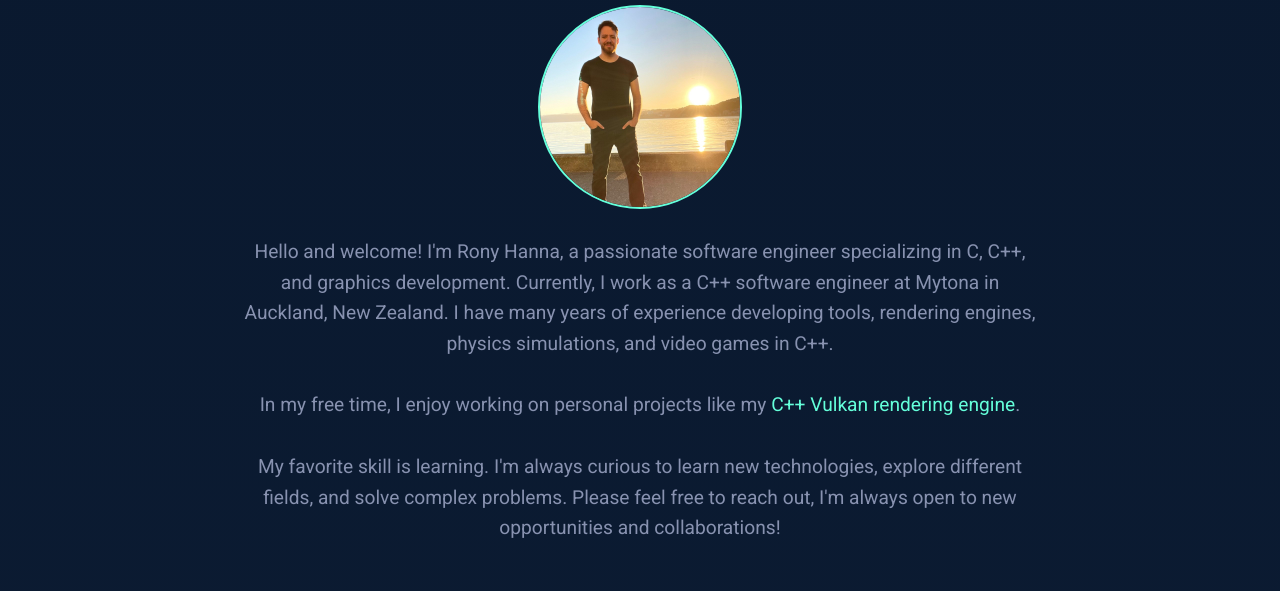
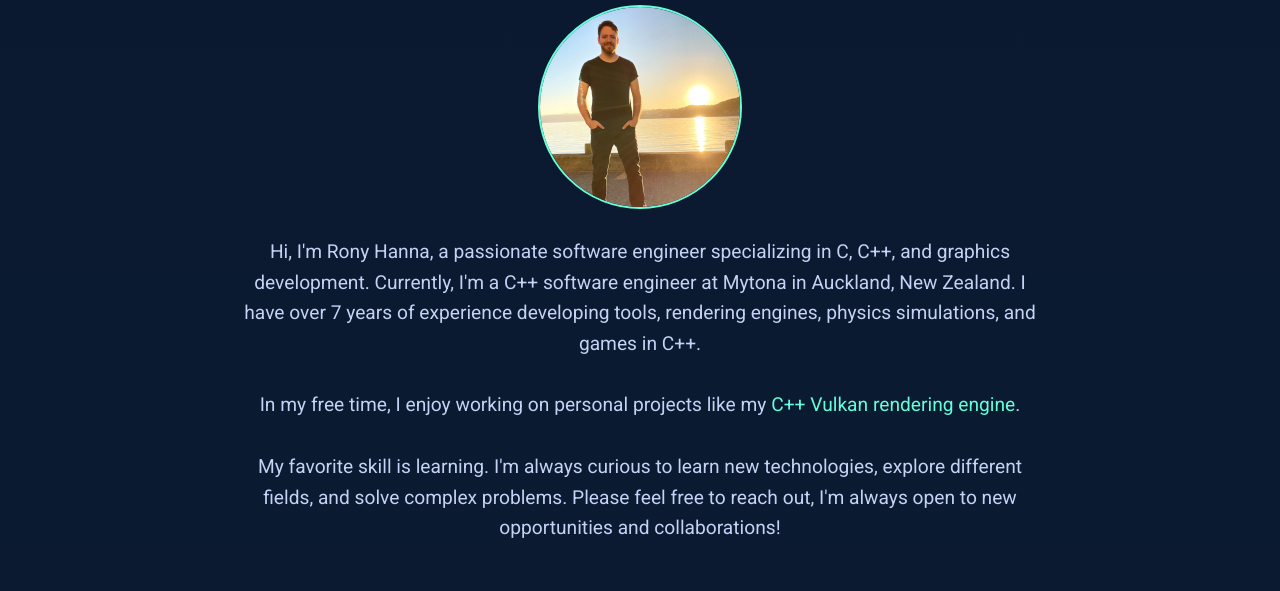
Before and after one commit to Rony-Hanna/rony-hanna.github.io, a plain HTML site: page index.html in a window 1280 px wide. Shown: the part 86-677 px from the top of the page. Drawn offline with Linux system fonts and the light colour scheme.

Commit message:
Improve wording and readability

```diff
--- a/Styles.css
+++ b/Styles.css
@@ -19,7 +19,7 @@ h1, h2, h3 {
 }
 
 p {
-  color: #8892b0;
+  color: #c6d1f5;
 }
 
 a {
--- a/index.html
+++ b/index.html
@@ -5,7 +5,7 @@
   <meta name="viewport" content="width=device-width, initial-scale=1.0" />
   <meta http-equiv="X-UA-Compatible" content="IE=edge" />
   <meta name="description" content="Rony Hanna - Software Engineer" />
-  <meta name="keywords" content="Rony, Hanna, software engineer, C++, C#, graphics, Vulkan, OpenGL, GLSL" />
+  <meta name="keywords" content="Rony, Hanna, software engineer, graphics engineer, C++, C#, Vulkan, OpenGL, GLSL" />
   <title>Rony Hanna | Portfolio</title>
   <link href="https://fonts.googleapis.com/css2?family=Roboto:wght@400;700&display=swap" rel="stylesheet" />
   <link rel="stylesheet" type="text/css" href="Styles.css" />
@@ -16,7 +16,7 @@
     <h1>About Me</h1>
     <img src="Images/ProfilePicture.jpg" class="about-img" alt="Rony Hanna Profile Picture">
     <p>
-      Hello and welcome! I'm Rony Hanna, a passionate software engineer specializing in C, C++, and graphics development. Currently, I work as a C++ software engineer at Mytona in Auckland, New Zealand. I have many years of experience developing tools, rendering engines, physics simulations, and video games in C++.
+      Hi, I'm Rony Hanna, a passionate software engineer specializing in C, C++, and graphics development. Currently, I'm a C++ software engineer at Mytona in Auckland, New Zealand. I have over 7 years of experience developing tools, rendering engines, physics simulations, and games in C++.
       <br /><br />
       In my free time, I enjoy working on personal projects like my <a href="https://github.com/EtherealPtr/Silverlight-Engine" target="_blank">C++ Vulkan rendering engine</a>.
       <br /><br />
```
